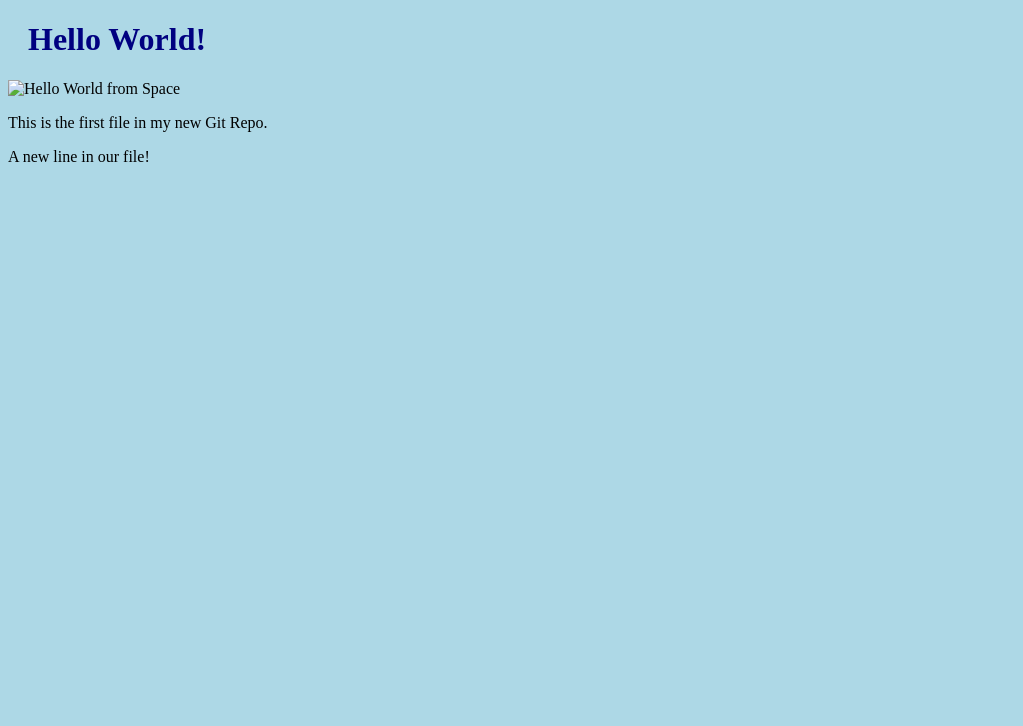
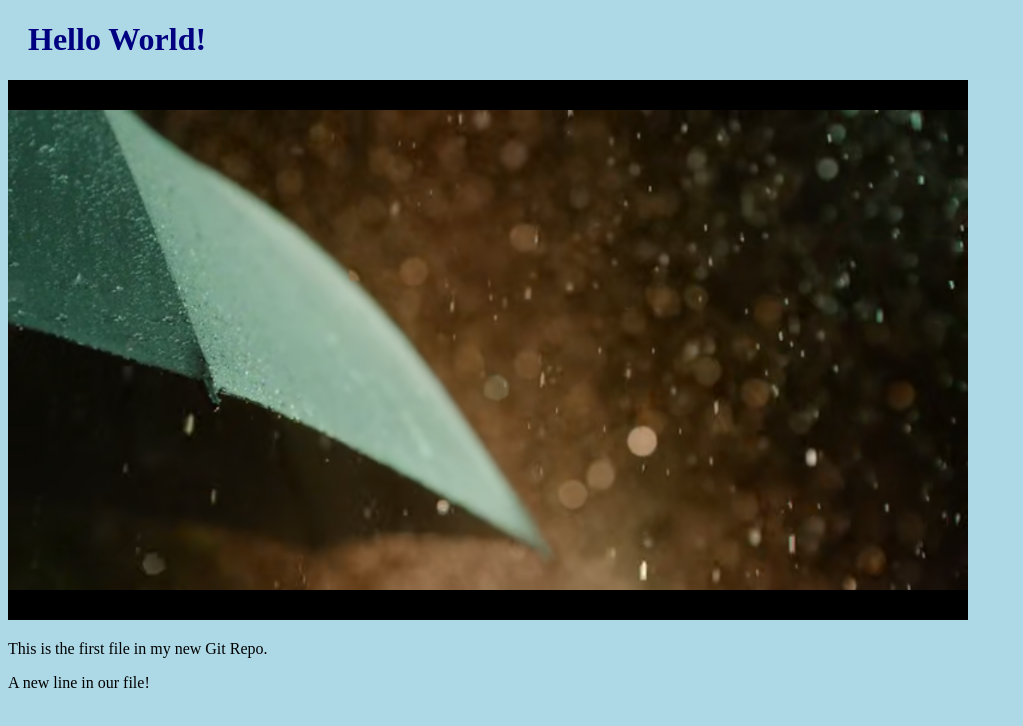
Before and after one commit to poornima-botsa/hello-world, a plain HTML site: page index.html in a window 1280 px wide. Shown: the whole page, without its empty margins (0-1023 px from the left). Drawn offline with Linux system fonts and the light colour scheme.

Commit message:
Committed all changes

```diff
--- a/index.html
+++ b/index.html
@@ -10,7 +10,7 @@
     <h1>Hello World!</h1>
     <div>
       <img
-        src="/home/rgukt/Desktop/image.png"
+        src="image.png"
         alt="Hello World from Space"
         style="width: 100%; max-width: 960px"
       />
```
Also changed, not shown: image.png (added).
